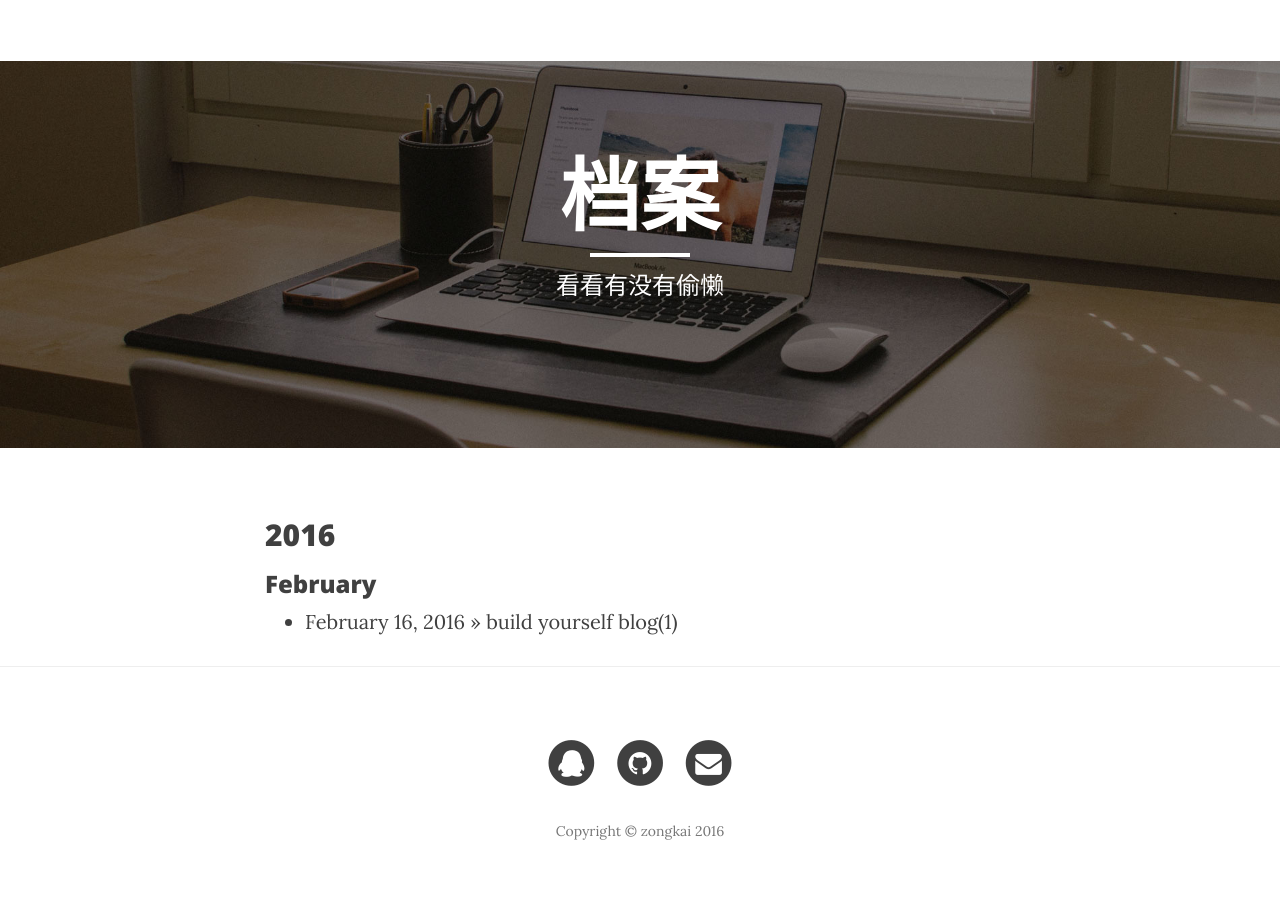
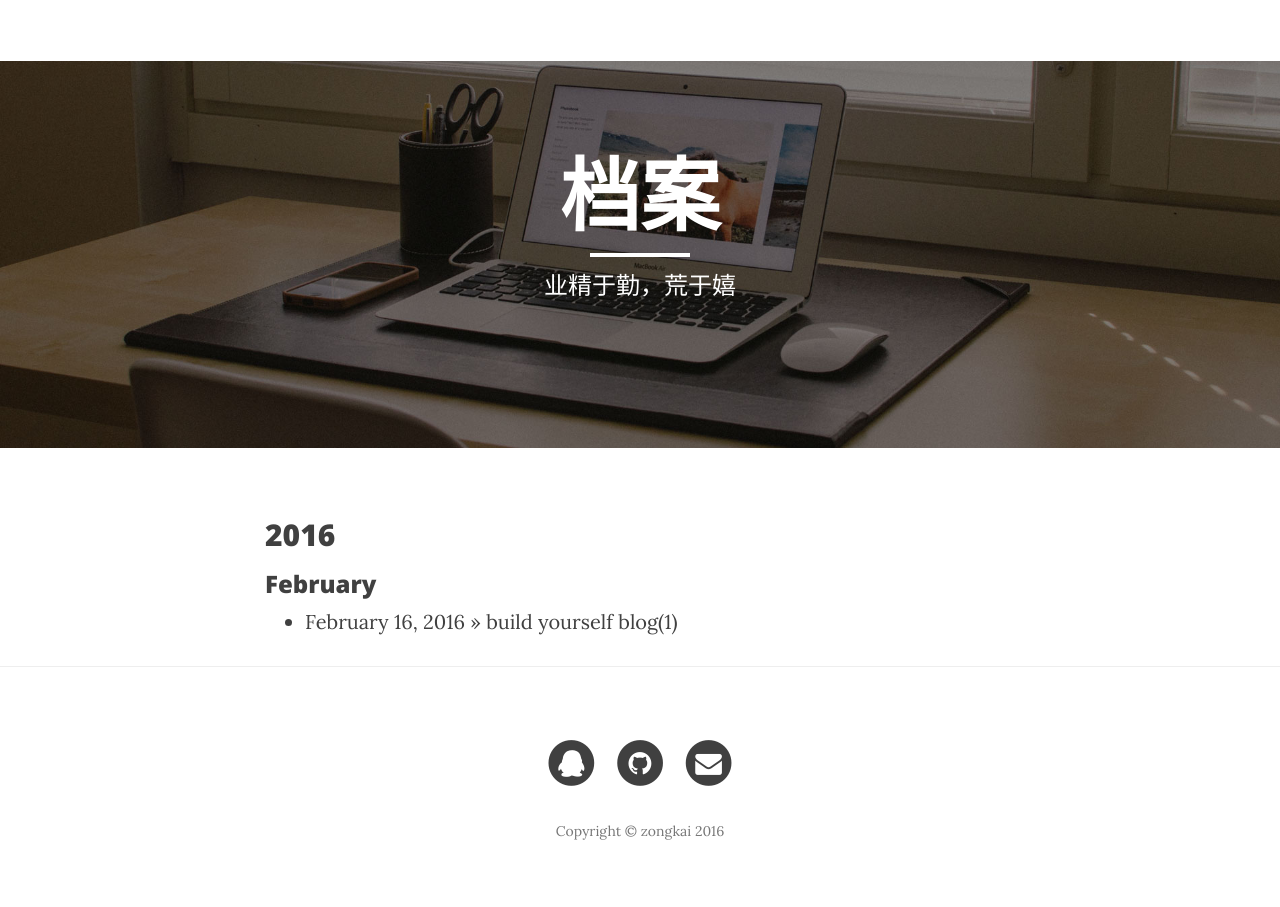
Before and after one commit to zongkaizhang/zongkaizhang.github.com, a Jekyll site: the page built from archive.html, in a window 1280 px wide. Built offline with Jekyll 4.4.1, drawn with Linux system fonts in a browser that asks for light colours; nearby versions of some CDN libraries.

Commit message:
Update archive.html

```diff
--- a/archive.html
+++ b/archive.html
@@ -1,7 +1,7 @@
 ---
 layout: page
 title : 档案
-description: "看看有没有偷懒"
+description: "业精于勤，荒于嬉"
 header : Post Archive
 group: navigation
 ---
```
